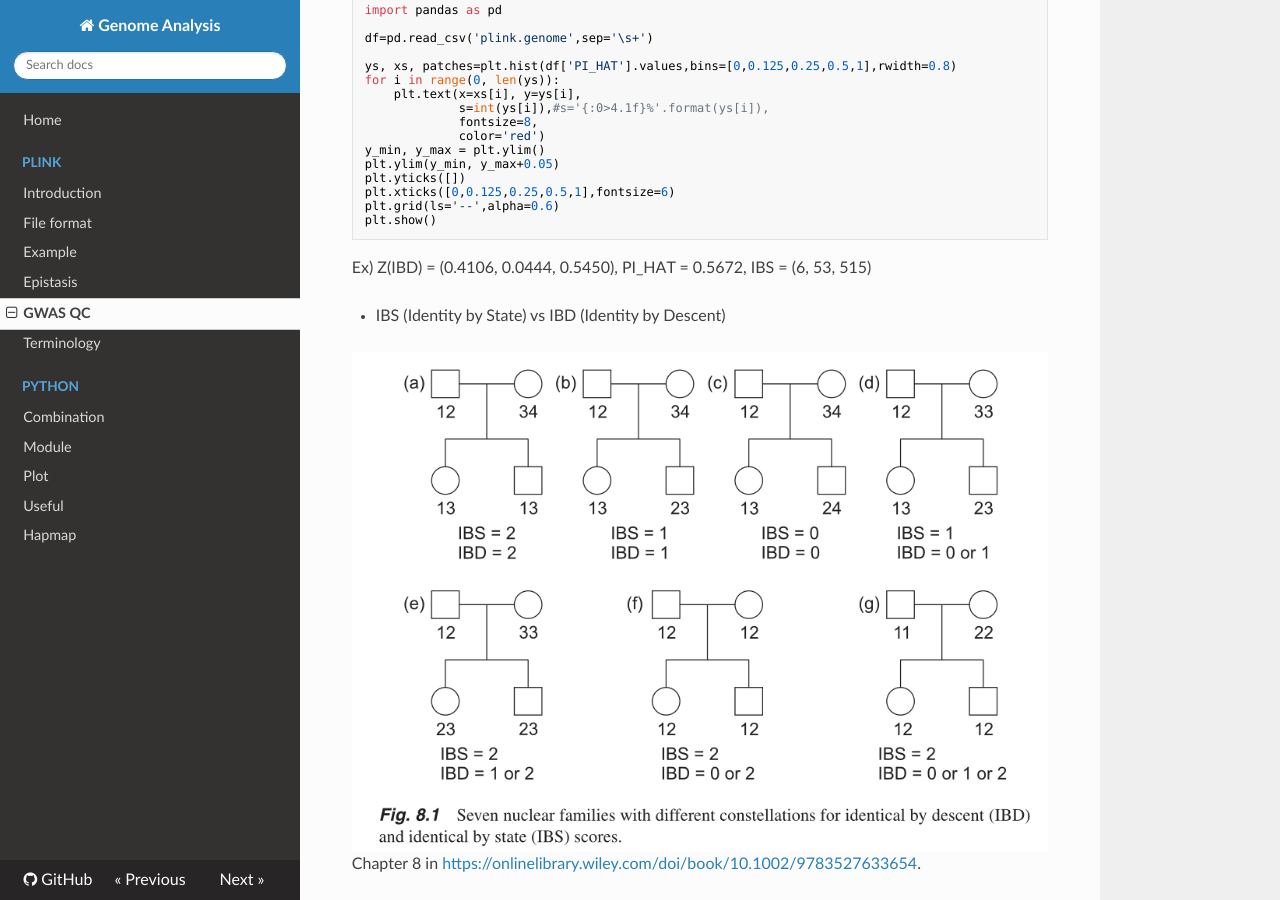
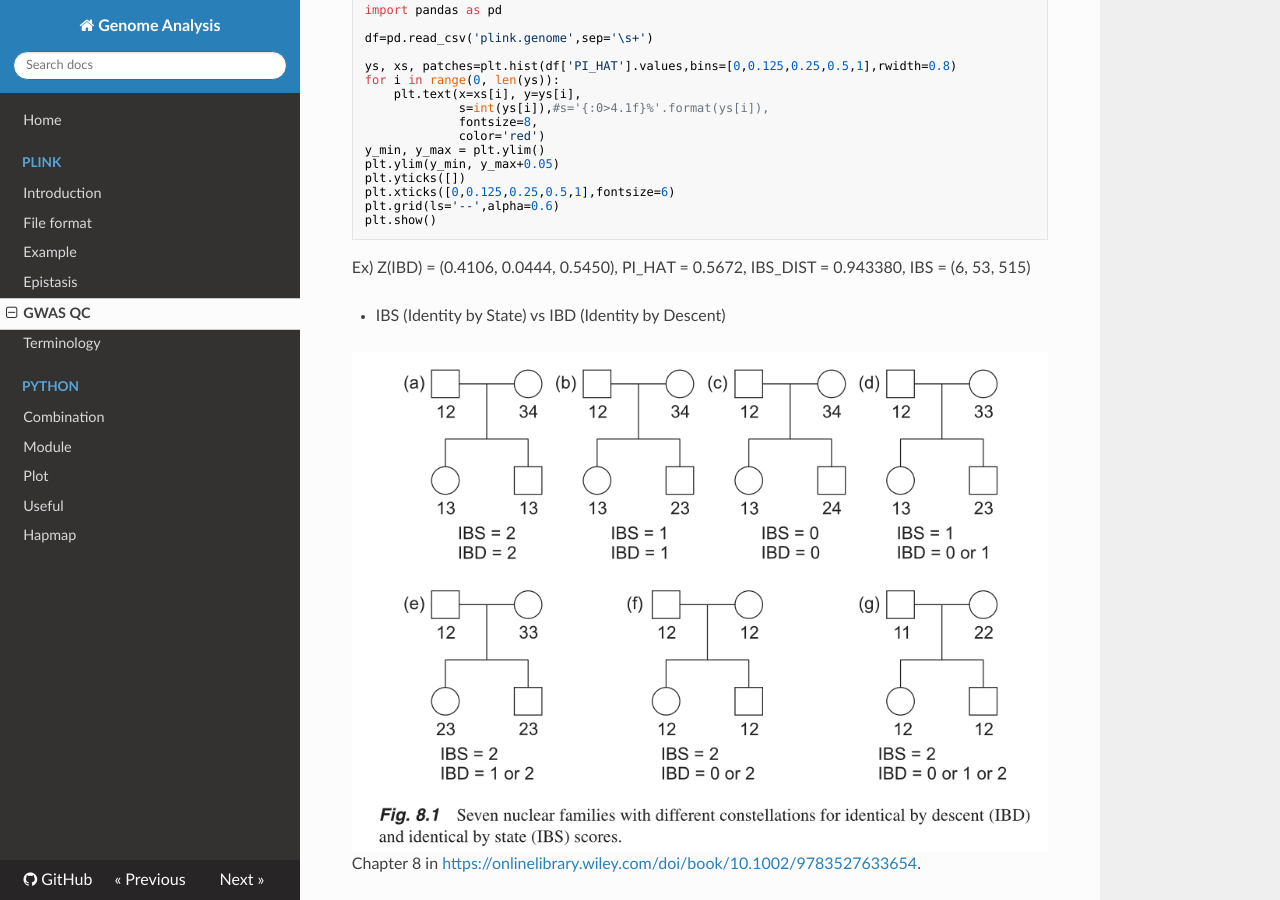
Before and after one commit to WonyoungCho/plink, an MkDocs documentation site: the page built from docs/GWAS.md, in a window 1280 px wide and 900 px high, scrolled down 1362 px. Built offline with MkDocs 1.6.1, drawn with Linux system fonts in a browser that asks for light colours; nearby versions of some CDN libraries; old or Windows-style settings are respelled for this version of MkDocs.

Commit message:
Update GWAS.md

````diff
--- a/docs/GWAS.md
+++ b/docs/GWAS.md
@@ -73,7 +73,7 @@ plt.xticks([0,0.125,0.25,0.5,1],fontsize=6)
 plt.grid(ls='--',alpha=0.6)
 plt.show()
 ```
-Ex) Z(IBD) = (0.4106, 0.0444, 0.5450), PI_HAT = 0.5672, IBS =  (6, 53, 515)
+Ex) Z(IBD) = (0.4106, 0.0444, 0.5450), PI_HAT = 0.5672, IBS_DIST = 0.943380, IBS = (6, 53, 515)
 
 - IBS (Identity by State) vs IBD (Identity by Descent)
 
````
